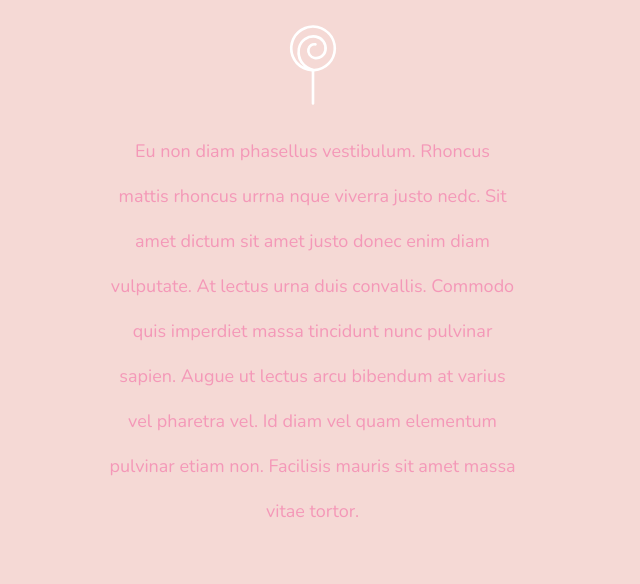
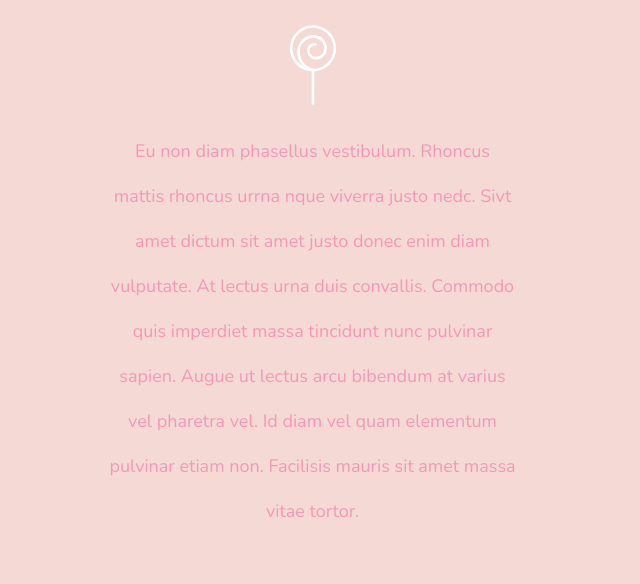
Before and after one commit to hdp1904/gallerySweets, a plain HTML site: page index.html in a window 1280 px wide. Shown: the part 2980-3564 px from the top of the page, 0-640 px from the left. Drawn offline with nearby package versions, Linux system fonts and the light colour scheme.

Commit message:
Update index.html

```diff
--- a/index.html
+++ b/index.html
@@ -97,7 +97,7 @@
                     <div class="col-10 col-lg-8 blurb mb-5 mb-md-0">
                         <h2>GALLERY OF SWEETS</h2>
                         <img src="imgs/lolli_icon.png" alt="" class="d-none d-lg-inline">
-                        <p class="lead">Eu non diam phasellus vestibulum. Rhoncus mattis rhoncus urrna nque viverra justo nedc. Sit amet dictum sit amet justo donec enim diam vulputate. At lectus urna duis convallis. Commodo quis imperdiet massa tincidunt nunc pulvinar sapien. Augue ut lectus arcu bibendum at varius vel pharetra vel. Id diam vel quam elementum pulvinar etiam non. Facilisis mauris sit amet massa vitae tortor.</p>
+                        <p class="lead">Eu non diam phasellus vestibulum. Rhoncus mattis rhoncus urrna nque viverra justo nedc. Sivt amet dictum sit amet justo donec enim diam vulputate. At lectus urna duis convallis. Commodo quis imperdiet massa tincidunt nunc pulvinar sapien. Augue ut lectus arcu bibendum at varius vel pharetra vel. Id diam vel quam elementum pulvinar etiam non. Facilisis mauris sit amet massa vitae tortor.</p>
                     </div>
                 </div>
             </div>
```
